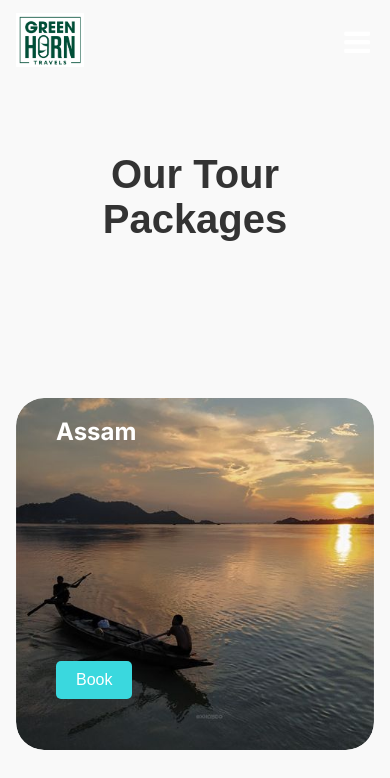
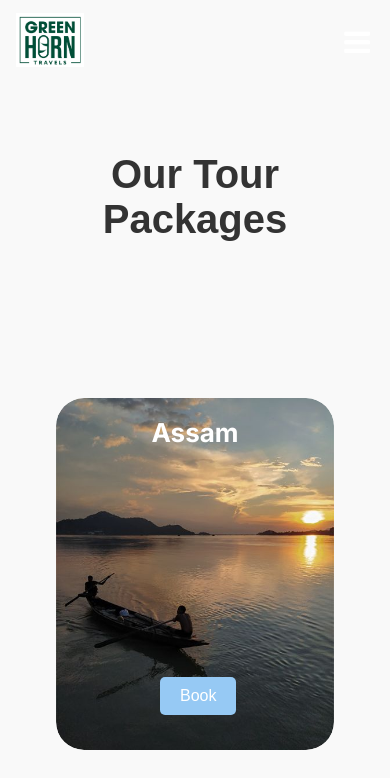
Before and after one commit to Abhishek10351/green-horn-travels, a Next.js app: page /locations in a window 390 px wide. Shown: the top 778 px of the page. Built offline with nearby package versions, Linux system fonts and the light colour scheme.

Commit message:
updated packages css

```diff
--- a/components/location/PackagesCardSection/Packages.css
+++ b/components/location/PackagesCardSection/Packages.css
@@ -49,6 +49,7 @@
 }
 
 .ag-packages-item_title {
+    text-align: center;
     min-height: 87px;
     margin: 0 0 25px;
     overflow: hidden;
@@ -61,10 +62,10 @@
 
 .package-card-button {
     position: relative;
-    margin: 0px auto;
-    margin-top: 9rem;
+    margin: 0 8rem;
+    margin-top: 9.5rem;
     z-index: 3;
-    background-color: #3ad8de;
+    background-color: #96C9F4;
     border: none;
     padding: 10px 20px;
     color: white;
@@ -97,13 +98,31 @@
 .ag-packages-item_link:hover .ag-packages-item_info {
     opacity: 1;
 }
-
+@media screen and (max-width:1024px){
+    .ag-packages_item {
+        flex-basis: calc(50% - 30px);
+    }
+    .ag-packages-item_title {
+        font-size: 24px;
+    }
+    .package-card-button{
+        margin: 0 5rem;
+        margin-top: 9rem;
+    }
+}
 @media only screen and (max-width: 979px) {
     .ag-packages_item {
         flex-basis: calc(50% - 30px);
     }
     .ag-packages-item_title {
         font-size: 24px;
+    }
+}
+@media only screen and (max-width: 834px){
+
+    .package-card-button{
+        margin: 0 6rem;
+        margin-top: 9rem;
     }
 }
 
@@ -122,6 +141,10 @@
     .ag-packages-item_info {
         font-size: 16px;
     }
+    .package-card-button{
+        margin: 0 6rem;
+        margin-top: 10rem;
+    }
 }
 
 
@@ -131,7 +154,33 @@
         margin: 0 0 30px;
     }
     .ag-packages-item_title {
-        font-size: 24px;
+        font-size: 26px;
     }
-
+    .package-card-button{
+        margin: 0 6rem;
+        margin-top: 10rem;
+    }
+    @media screen and (max-width: 480px){
+        .ag-packages_item {
+            flex-basis: 100%;
+            margin: 0 40px 30px;
+        }
+        .ag-packages-item_title {
+            font-size: 26px;
+        }
+        .package-card-button{
+            margin: 0 4rem;
+            margin-top: 10rem;
+        }
+    }
 }
+@media screen and (max-width: 350px){
+    .ag-packages_item {
+        flex-basis: 100%;
+        margin: 0 10px 30px;
+    }
+    .package-card-button{
+        margin: 0 3.5rem;
+        margin-top: 10rem;
+    }
+}
```
